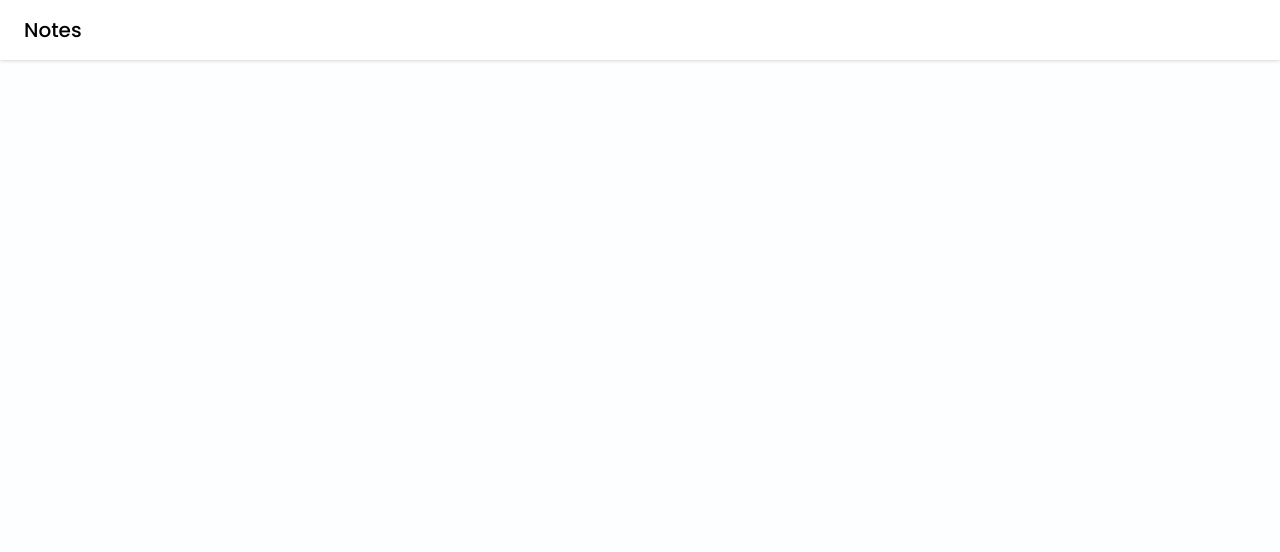
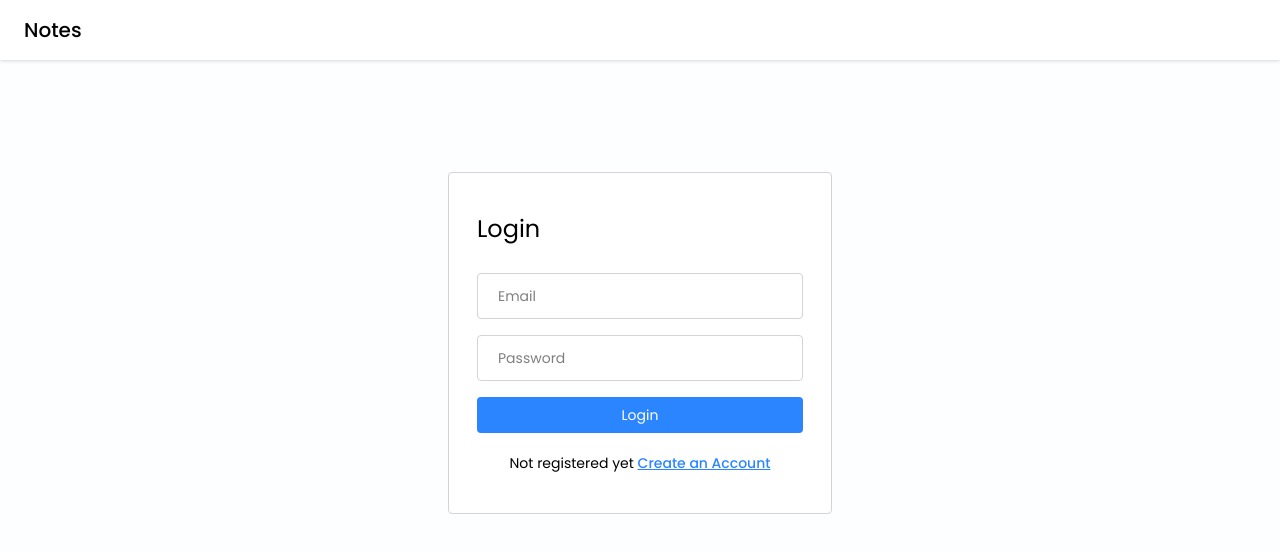
Before and after one commit to prakriti1111/Notes, a React (Vite) app in the folder frontend/notes-app/: page /login in a window 1280 px wide. Shown: the top 552 px of the page. Built offline with nearby package versions, Linux system fonts and the light colour scheme.

Commit message:
creating the login page

```diff
--- /dev/null
+++ b/frontend/notes-app/src/components/Input/PasswordInput.jsx
@@ -0,0 +1,27 @@
+import React, { useState } from 'react'
+
+const PasswordInput = ({ value, onChange , placeholder}) => {
+
+const [isShowPassword,setIsShowPassword] = useState(false);
+
+const toggleShowPassword=()=>{
+    setIsShowPassword(!isShowPassword);
+};
+
+  return (
+    <>
+        <div className="flex items-center bg-transparent border-[1.5px] border-zinc-300 px-5 rounded mb-3 ">
+            <input
+            value={value}
+            onChange={onChange}
+            type={isShowPassword ? "text" : "password"}
+            placeholder={placeholder|| "Password"}
+            className="w-full text-sm bg-transparent py-3 mr-3 rounder outline-none"
+            />
+
+        </div>
+    </>
+  )
+}
+
+export default PasswordInput
--- a/frontend/notes-app/src/index.css
+++ b/frontend/notes-app/src/index.css
@@ -1,5 +1,10 @@
 
 @import url('https://fonts.googleapis.com/css2?family=Poppins:ital,wght@0,100;0,200;0,300;0,400;0,500;0,600;0,700;0,800;0,900;1,100;1,200;1,300;1,400;1,500;1,600;1,700;1,800;1,900&display=swap');
+
+
+
+
+
 
 
 @import "tailwindcss";
@@ -19,5 +24,11 @@
 
 @layer components {
 
+  .input-box {
+    @apply w-full text-sm bg-transparent border-[1.5px] border-zinc-300 px-5 py-3 rounded mb-4 outline-none;
+  }
+  .btn-primary {
+    @apply w-full text-sm bg-[var(--color-primary)] text-white p-2 rounded my-1 hover:bg-blue-600;
+  }
 
 }
--- a/frontend/notes-app/src/pages/Login/Login.jsx
+++ b/frontend/notes-app/src/pages/Login/Login.jsx
@@ -1,10 +1,26 @@
 import React from 'react'
 import Navbar from '../../components/Navbar/Navbar'
+import { Link } from 'react-router-dom';
+import "../../vars.css";
+import PasswordInput from '../../components/Input/PasswordInput';
 
 function Login() {
   return (
     <>
         <Navbar />
+        <div className='flex items-center justify-center mt-28'>
+            <div className='w-96 border border-zinc-300 rounded bg-white px-7 py-10'>
+                <form onSubmit={()=>{}}>
+                    <h4 className='text-2xl mb-7'>Login</h4>
+                    <input type="text" placeholder='Email' className='input-box'/>
+                    <PasswordInput />
+                    <button type="submit" className="btn-primary">Login</button>
+                    <p className='text-sm text-center mt-4'>Not registered yet{" "}
+                        <Link to="/signup" className="font-medium text-[var(--color-primary)] underline">Create an Account</Link>
+                    </p>
+                </form>
+            </div>
+        </div>
     </>
   )
 }
--- /dev/null
+++ b/frontend/notes-app/src/vars.css
@@ -0,0 +1,9 @@
+:root {
+    /* Colours */
+
+    --color-primary: #2B85FF;
+    --color-secondary: #EF863E;
+
+
+
+}
```
